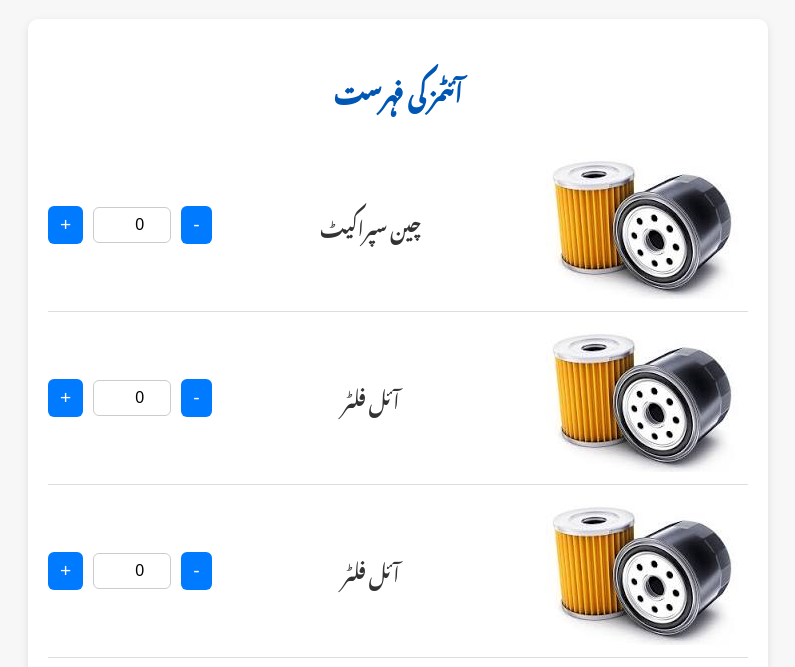
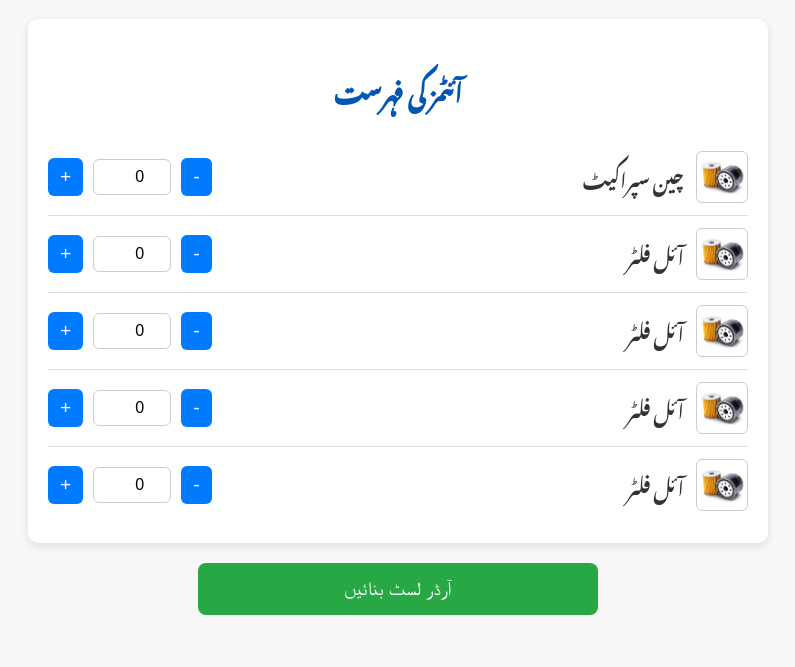
Before and after one commit to rehmanknows/parts_list2, a plain HTML site: page index.html in a window 1280 px wide. Shown: the part 124-791 px from the top of the page, without its empty margins (242-1037 px from the left). Drawn offline with Linux system fonts and the light colour scheme; a web font is replaced by a local one.

Commit message:
Update style.css

```diff
--- a/style.css
+++ b/style.css
@@ -23,19 +23,30 @@ h1, h2 {
 
 .item {
   display: flex;
-  justify-content: space-between;
   align-items: center;
+  gap: 12px;
   padding: 12px 0;
   border-bottom: 1px solid #ddd;
+  flex-wrap: wrap;
 }
 
 .item:last-child {
   border-bottom: none;
 }
 
+.item-image {
+  width: 50px;
+  height: 50px;
+  object-fit: contain;
+  border-radius: 6px;
+  border: 1px solid #ccc;
+  background-color: #fff;
+}
+
 .item-name {
   font-size: 1.2em;
   color: #333;
+  flex-grow: 1;
 }
 
 .quantity-control {
```
